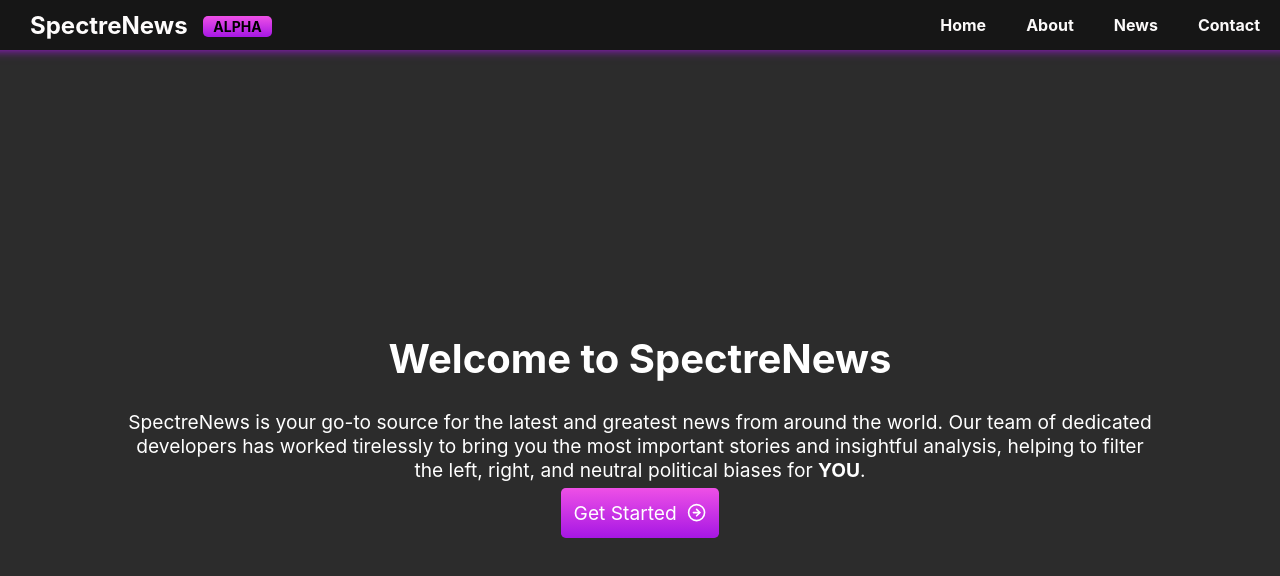
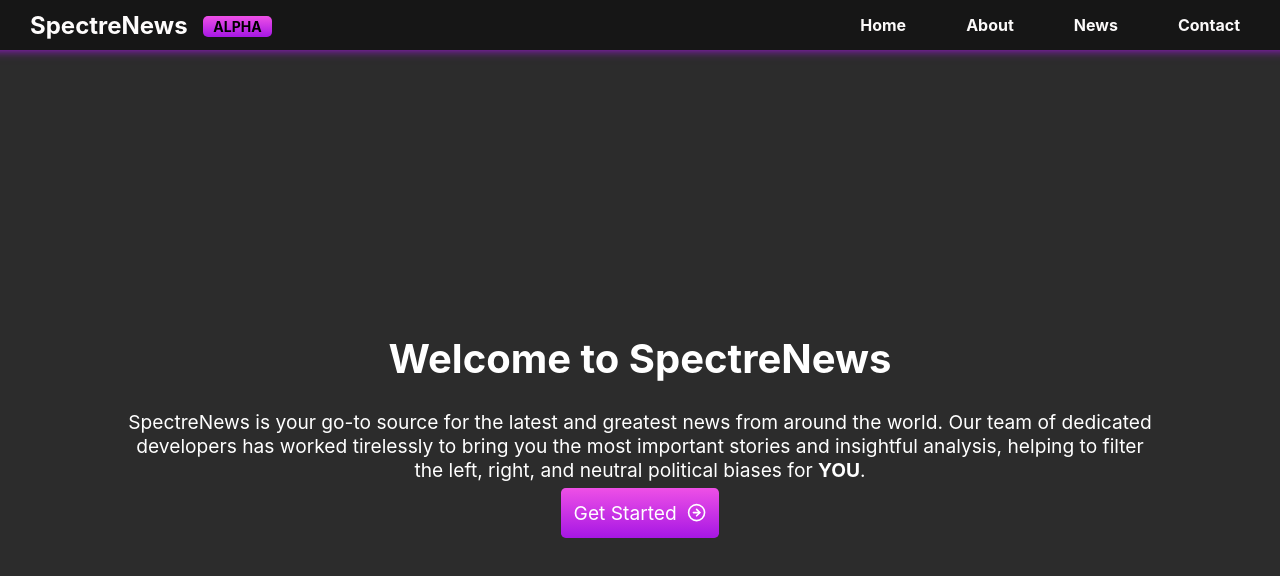
Before and after one commit to FlexTechDev/Spectre-News, a React (Create React App) app in the folder spectre-news/: page / in a window 1280 px wide. Shown: the top 576 px of the page. Built offline with nearby package versions, Linux system fonts and the light colour scheme.

Commit message:
Revert "bar margins"
This reverts commit 2e2ee502af76cc81964e9e08a5cff726cca7cb25.

```diff
--- a/spectre-news/src/bar/Bar.css
+++ b/spectre-news/src/bar/Bar.css
@@ -26,7 +26,7 @@
 
 .nav-link {
   font-weight: bolder;
-  margin-right: 20px;
+  margin-right: 40px;
   margin-left: 20px;
   font-size: 16px;
   color: rgb(251, 249, 249);
```
